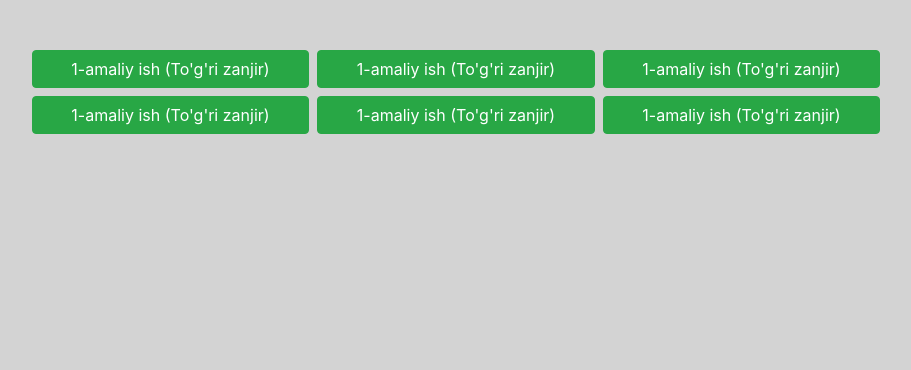
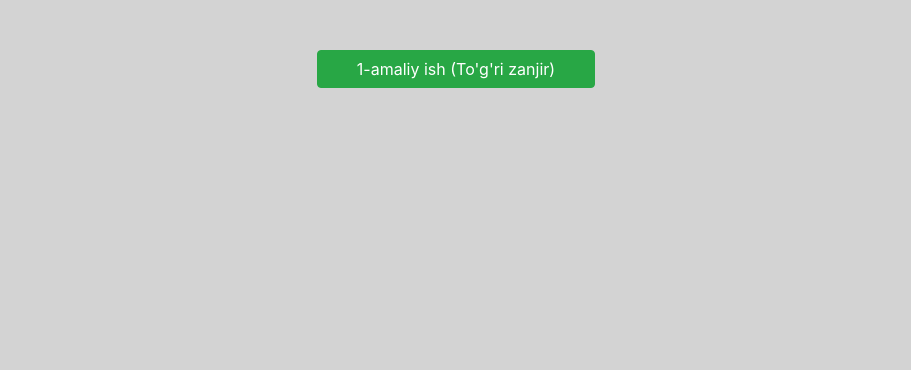
Before and after one commit to regression100/Amaliy_1, a Spring Boot app: page / in a window 1280 px wide. Shown: the part 50-420 px from the top of the page, without its empty margins (184-1095 px from the left). Run offline with Spring Boot 4, Linux system fonts and the light colour scheme.

Commit message:
Yangilandi

```diff
--- a/src/main/resources/templates/main.html
+++ b/src/main/resources/templates/main.html
@@ -19,12 +19,6 @@
 
 <main class="row mt-5 pt-5 container text-center d-flex justify-content-center pt-5">
     <a href="/amaliy_1" class="col-md-3 col-sm-12 m-1 btn btn-success">1-amaliy ish (To'g'ri zanjir)</a>
-    <a href="/amaliy_1" class="col-md-3 col-sm-12 m-1 btn btn-success">1-amaliy ish (To'g'ri zanjir)</a>
-    <a href="/amaliy_1" class="col-md-3 col-sm-12 m-1 btn btn-success">1-amaliy ish (To'g'ri zanjir)</a>
-    <a href="/amaliy_1" class="col-md-3 col-sm-12 m-1 btn btn-success">1-amaliy ish (To'g'ri zanjir)</a>
-    <a href="/amaliy_1" class="col-md-3 col-sm-12 m-1 btn btn-success">1-amaliy ish (To'g'ri zanjir)</a>
-    <a href="/amaliy_1" class="col-md-3 col-sm-12 m-1 btn btn-success">1-amaliy ish (To'g'ri zanjir)</a>
-
 </main>
 
 
```
